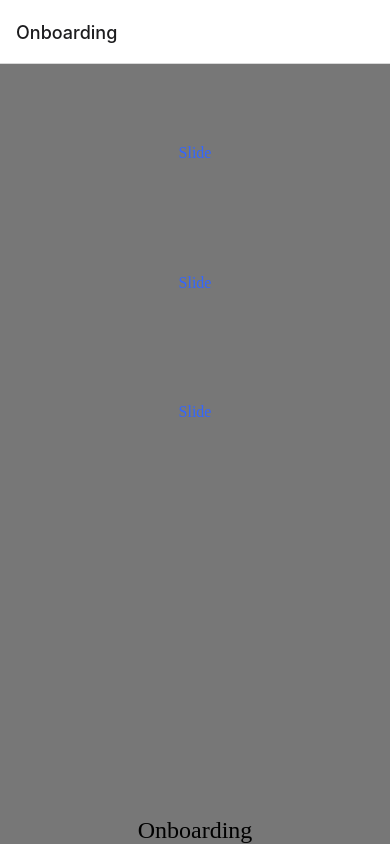
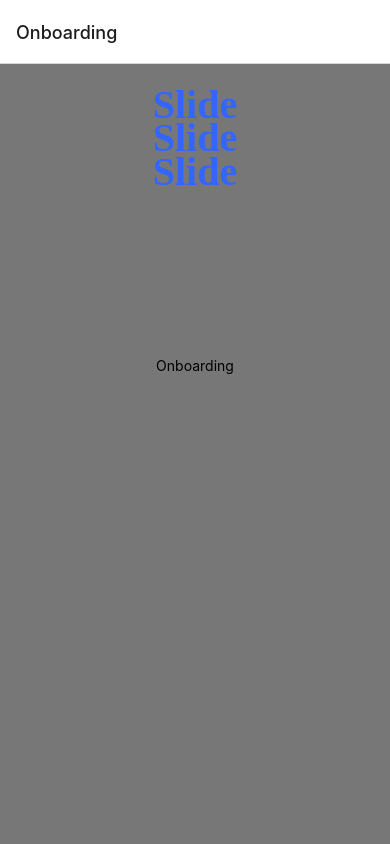
Before and after one commit to witoldmetel/Fire-Jira-Mobile, a React Native app: screen /Onboarding in a window 390 px wide. Built offline with nearby package versions, Linux system fonts and the light colour scheme.

Commit message:
update font weight

```diff
--- a/src/authentication/onboarding/Onboarding.tsx
+++ b/src/authentication/onboarding/Onboarding.tsx
@@ -4,26 +4,6 @@ import {ScrollView} from 'react-native-gesture-handler';
 
 import {useTheme} from '../../hooks/useTheme';
 import {Slide} from './Slide';
-
-const styles = StyleSheet.create({
-  container: {
-    flex: 1,
-    justifyContent: 'center',
-    alignItems: 'center',
-    backgroundColor: '#777',
-  },
-  slider: {
-    flex: 1,
-    justifyContent: 'center',
-    alignItems: 'center',
-    backgroundColor: '#777',
-  },
-  footer: {
-    textAlign: 'center',
-    fontSize: 24,
-    fontFamily: 'Roboto-Black',
-  },
-});
 
 export const Onboarding = () => {
   const {spacing} = useTheme();
@@ -37,9 +17,30 @@ export const Onboarding = () => {
           <Slide />
         </ScrollView>
       </View>
-      <View>
-        <Text style={styles.footer}>Onboarding</Text>
+      <View style={styles.footer}>
+        <Text>Onboarding</Text>
       </View>
     </View>
   );
 };
+
+const styles = StyleSheet.create({
+  container: {
+    flex: 1,
+    justifyContent: 'center',
+    alignItems: 'center',
+    backgroundColor: '#777',
+  },
+  slider: {
+    flex: 0.6,
+    justifyContent: 'center',
+    alignItems: 'center',
+    backgroundColor: '#777',
+  },
+  footer: {
+    flex: 1,
+    textAlign: 'center',
+    fontSize: 24,
+    fontFamily: 'Roboto-Black',
+  },
+});
--- a/src/authentication/onboarding/Slide.tsx
+++ b/src/authentication/onboarding/Slide.tsx
@@ -4,8 +4,8 @@ import {Box, Text} from '../../core/components';
 
 export const Slide = () => {
   return (
-    <Box margin="xl" padding="l" backgroundColor="divider">
-      <Text>Slide</Text>
+    <Box margin="s" padding="s" backgroundColor="divider">
+      <Text variant="h1">Slide</Text>
     </Box>
   );
 };
--- a/src/core/theme/typography.ts
+++ b/src/core/theme/typography.ts
@@ -2,55 +2,55 @@ const FONT_PRIMARY = 'Roboto-Regular';
 
 export const typography = {
   fontFamily: FONT_PRIMARY,
-  fontWeightRegular: 400,
-  fontWeightMedium: 600,
-  fontWeightBold: 700,
+  fontWeightRegular: '400',
+  fontWeightMedium: '600',
+  fontWeightBold: '700',
   textVariants: {
     h1: {
       fontFamily: FONT_PRIMARY,
-      fontWeight: 700,
+      fontWeight: '700',
       lineHeight: 80 / 64,
       fontSize: 40,
     },
     h2: {
       fontFamily: FONT_PRIMARY,
-      fontWeight: 700,
+      fontWeight: '700',
       lineHeight: 64 / 48,
       fontSize: 32,
     },
     h3: {
       fontFamily: FONT_PRIMARY,
-      fontWeight: 700,
+      fontWeight: '700',
       lineHeight: 1.5,
       fontSize: 24,
     },
     h4: {
       fontFamily: FONT_PRIMARY,
-      fontWeight: 700,
+      fontWeight: '700',
       lineHeight: 1.5,
       fontSize: 20,
     },
     h5: {
       fontFamily: FONT_PRIMARY,
-      fontWeight: 700,
+      fontWeight: '700',
       lineHeight: 1.5,
       fontSize: 18,
     },
     h6: {
       fontFamily: FONT_PRIMARY,
-      fontWeight: 700,
+      fontWeight: '700',
       lineHeight: 28 / 18,
       fontSize: 17,
     },
     subtitle1: {
       fontFamily: FONT_PRIMARY,
-      fontWeight: 600,
+      fontWeight: '600',
       lineHeight: 1.5,
       fontSize: 16,
     },
     subtitle2: {
       fontFamily: FONT_PRIMARY,
-      fontWeight: 600,
+      fontWeight: '600',
       lineHeight: 22 / 14,
       fontSize: 14,
     },
@@ -71,7 +71,7 @@ export const typography = {
     },
     overline: {
       fontFamily: FONT_PRIMARY,
-      fontWeight: 700,
+      fontWeight: '700',
       lineHeight: 1.5,
       fontSize: 12,
       letterSpacing: 1.1,
@@ -79,7 +79,7 @@ export const typography = {
     },
     button: {
       fontFamily: FONT_PRIMARY,
-      fontWeight: 700,
+      fontWeight: '700',
       lineHeight: 24 / 14,
       fontSize: 14,
       textTransform: 'capitalize',
```
